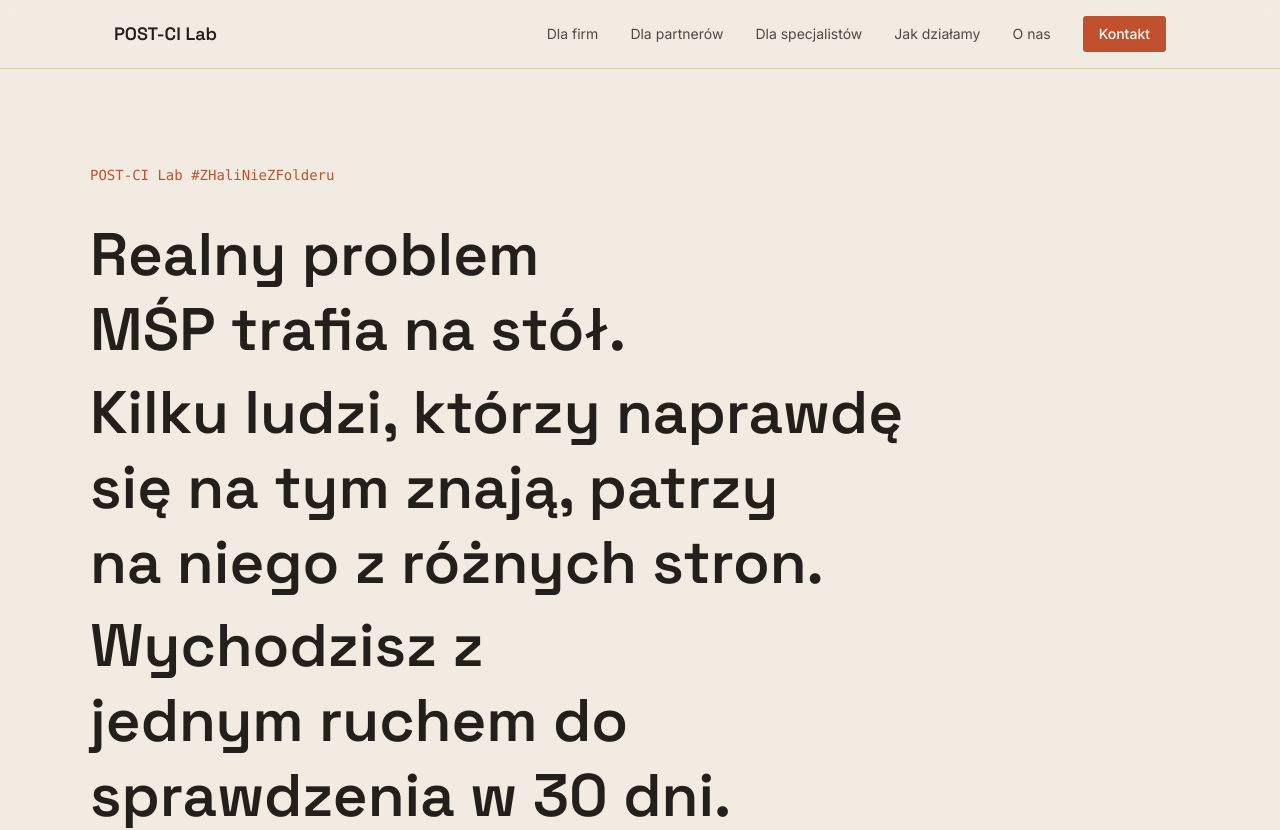
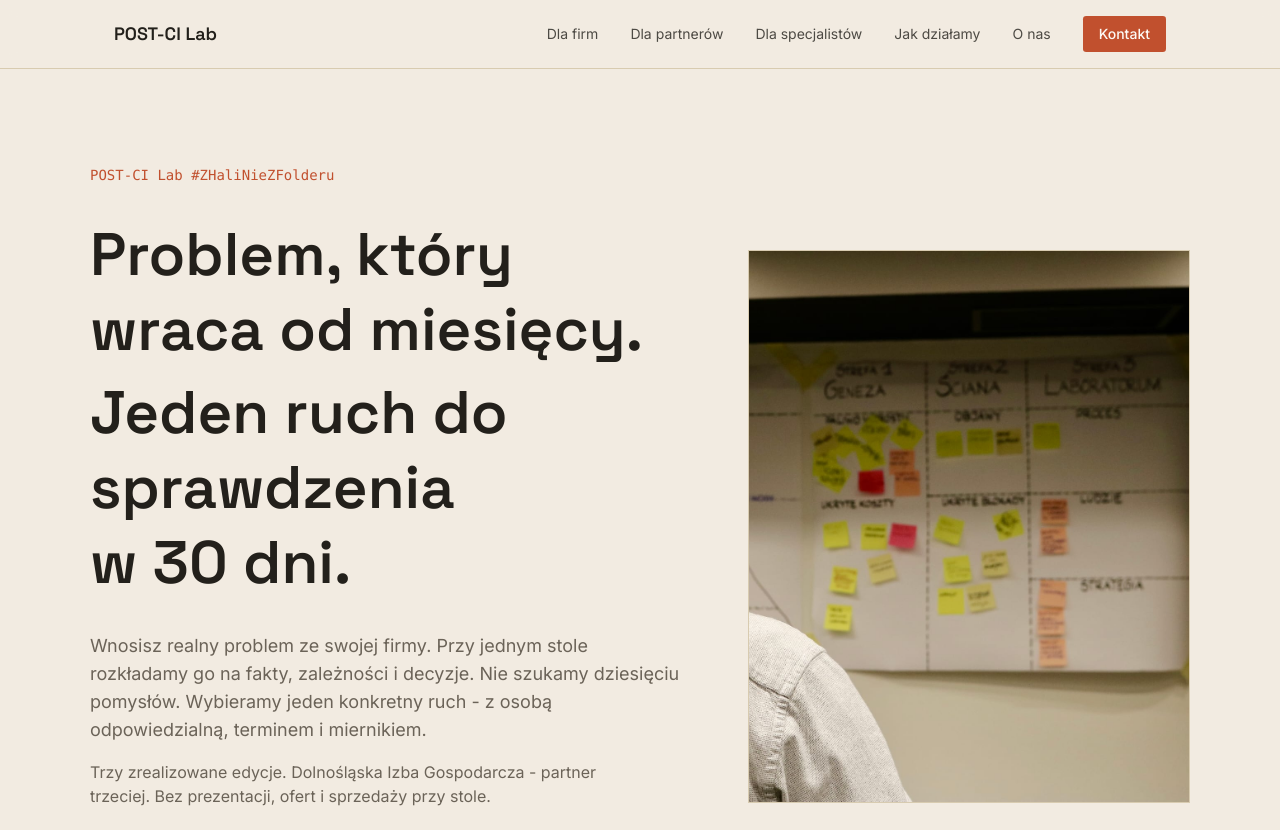
Before and after one commit to Skrzyou/post-ci, a Next.js app: page / in a window 1280 px wide. Shown: the top 830 px of the page. Built offline with nearby package versions, Linux system fonts and the light colour scheme.

Commit message:
tresc: nowy tekst hero strony glownej + zdjecie (uczestnik przy scianie Master Mapy)

```diff
--- a/src/components/sections/Hero.tsx
+++ b/src/components/sections/Hero.tsx
@@ -1,14 +1,11 @@
 "use client";
 
 import Link from "next/link";
+import Image from "next/image";
 import { motion } from "motion/react";
 import { Button } from "@/components/ui/button";
 
-const lines = [
-  "Realny problem MŚP trafia na stół.",
-  "Kilku ludzi, którzy naprawdę się na tym znają, patrzy na niego z różnych stron.",
-  "Wychodzisz z jednym ruchem do sprawdzenia w 30 dni.",
-];
+const lines = ["Problem, który wraca od miesięcy.", "Jeden ruch do sprawdzenia w 30 dni."];
 
 const container = {
   hidden: {},
@@ -23,7 +20,8 @@ const line = {
 export function Hero() {
   return (
     <section className="flex min-h-screen flex-col justify-center border-b border-border px-6 py-24">
-      <div className="mx-auto w-full max-w-[1100px]">
+      <div className="mx-auto grid w-full max-w-[1100px] grid-cols-1 items-center gap-10 md:grid-cols-[7fr_5fr]">
+        <div>
           <motion.p
             initial={{ opacity: 0, y: 10 }}
             animate={{ opacity: 1, y: 0 }}
@@ -43,7 +41,7 @@ export function Hero() {
               <motion.span
                 key={text}
                 variants={line}
-              className="block text-balance font-heading text-4xl font-semibold leading-tight sm:text-5xl md:text-6xl md:max-w-[22ch]"
+                className="block text-balance font-heading text-4xl font-semibold leading-tight sm:text-5xl md:text-6xl md:max-w-[16ch]"
               >
                 {text}
               </motion.span>
@@ -53,11 +51,22 @@ export function Hero() {
           <motion.p
             initial={{ opacity: 0, y: 16 }}
             animate={{ opacity: 1, y: 0 }}
-          transition={{ duration: 0.6, delay: 0.55 }}
-          className="mt-8 max-w-[60ch] text-pretty text-lg text-muted-foreground"
+            transition={{ duration: 0.6, delay: 0.5 }}
+            className="mt-8 max-w-[52ch] text-pretty text-lg text-muted-foreground"
           >
-          Nie kolejna konferencja. Nie event pod logo partnera. Trzy zrealizowane edycje, jeden partner
-          instytucjonalny (Dolnośląska Izba Gospodarcza) i zero sprzedaży przy stole.
+            Wnosisz realny problem ze swojej firmy. Przy jednym stole rozkładamy go na fakty, zależności i
+            decyzje. Nie szukamy dziesięciu pomysłów. Wybieramy jeden konkretny ruch - z osobą
+            odpowiedzialną, terminem i miernikiem.
+          </motion.p>
+
+          <motion.p
+            initial={{ opacity: 0, y: 16 }}
+            animate={{ opacity: 1, y: 0 }}
+            transition={{ duration: 0.6, delay: 0.62 }}
+            className="mt-4 max-w-[52ch] text-pretty text-muted-foreground"
+          >
+            Trzy zrealizowane edycje. Dolnośląska Izba Gospodarcza - partner trzeciej. Bez prezentacji,
+            ofert i sprzedaży przy stole.
           </motion.p>
 
           <motion.div
@@ -85,6 +94,22 @@ export function Hero() {
             </Button>
           </motion.div>
         </div>
+
+        <motion.div
+          initial={{ opacity: 0, scale: 1.02 }}
+          animate={{ opacity: 1, scale: 1 }}
+          transition={{ duration: 0.8, delay: 0.2 }}
+          className="relative aspect-[4/5] w-full overflow-hidden border border-border"
+        >
+          <Image
+            src="/images/hero-zamyslenie.jpg"
+            alt="Uczestnik POST-CI LAB patrzy zamyślony na ścianę Master Mapy pokrytą karteczkami"
+            fill
+            priority
+            className="object-cover object-[75%_35%]"
+          />
+        </motion.div>
+      </div>
     </section>
   );
 }
```
Also changed, not shown: public/images/hero-zamyslenie.jpg (added). Lines whose indentation alone changed are shown as unchanged.
